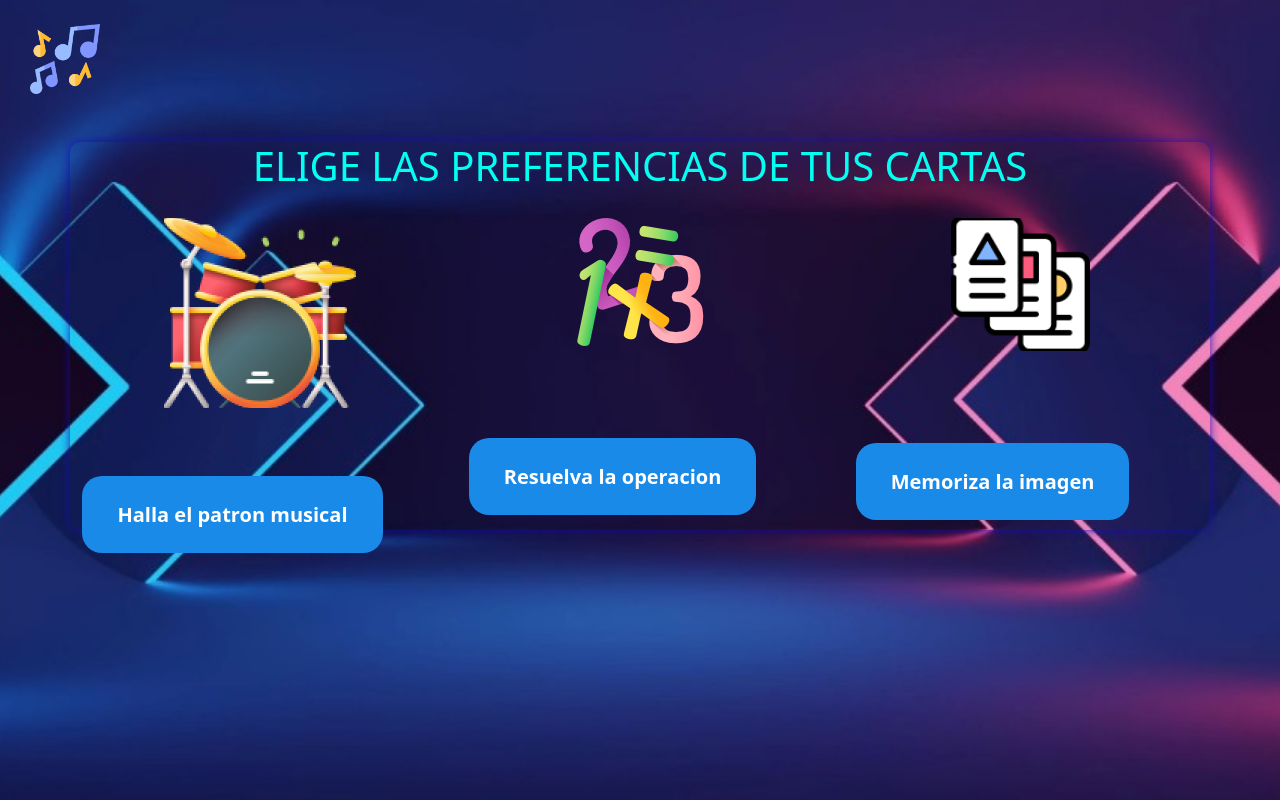
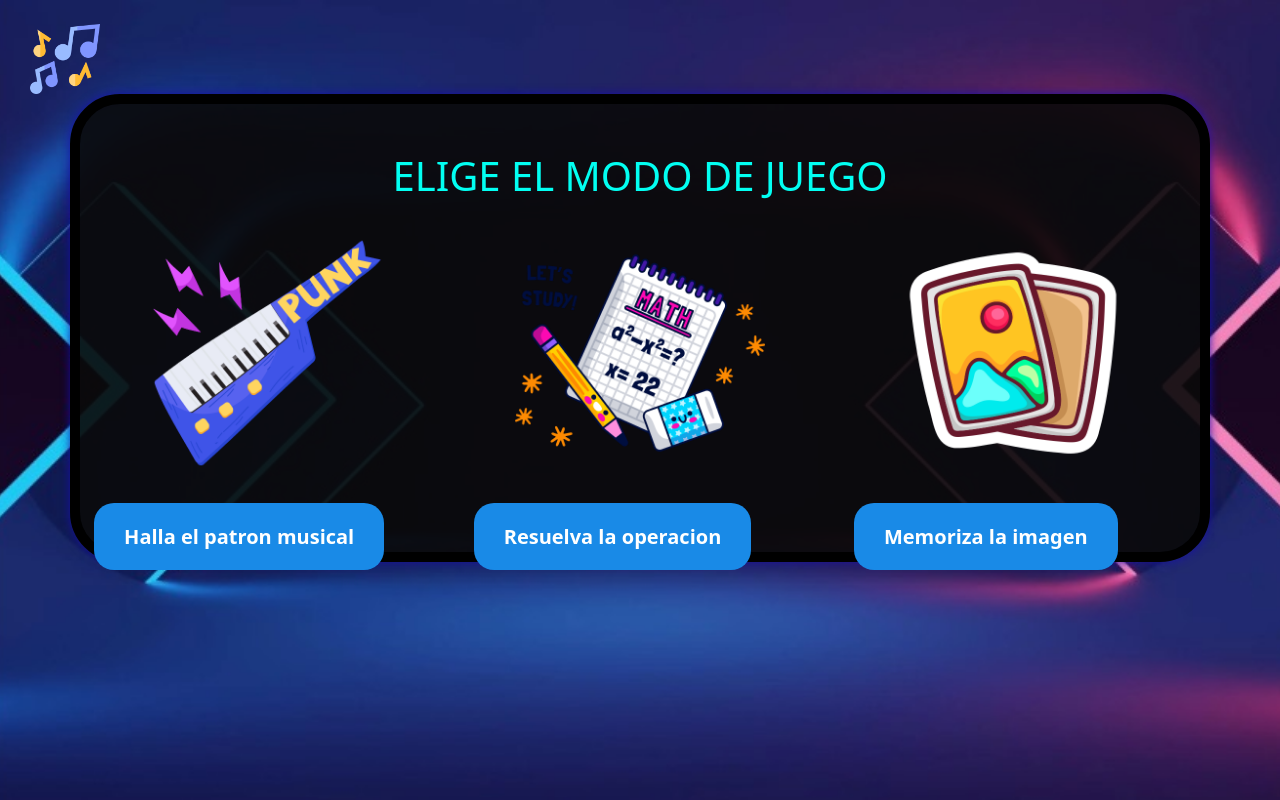
Before and after one commit to DanielBata25/Juego-Arcade-Memory, a PHP site: page /Jugar_multi.html in a window 1280 px wide. Run offline with PHP 8.4, Linux system fonts and the light colour scheme.

Commit message:
BATA2 08/09/2024

```diff
--- a/Video-juego/Jugar_multi.html
+++ b/Video-juego/Jugar_multi.html
@@ -16,36 +16,38 @@
 <body>
     <br>
     <img src="img/musica.png" class="tamañosoni" id="playPauseBTN" onclick="playPause()"> <br>
+
     <div class="container text-center conta ">
-        <h1 class="mt-5 text-center lola">ELIGE LAS PREFERENCIAS DE TUS CARTAS</h1>
+        <h1 class="mt-5 text-center lola">ELIGE EL MODO DE JUEGO</h1>
         <div class="row">
+
             <div class="col numeros2">
-                <img src="img/image 1.3.png">
-                <br><br><br><br>
+                <img src="img/piano2.png">
+                <br><br>
                 <a class="btn-1" href="Guia musica.html" role="button">Halla el patron musical</a>
             </div>
+
             <div class="col numeros2">
-                <img src="img/image 1.2.png">
-                <br><br><br><br><br>
+                <img src="img/matematicas2.png">
+                <br><br>
                 <a class="btn-1" href="Guia numeros.html" role="button">Resuelva la operacion</a>
             </div>
+
             <div class="col numeros2">
-                <img src="img/image1.1png.png">
-                <br><br><br><br><br>
+                <img src="img/carta.png">
+                <br><br>
                 <a class="btn-1" href="Guia imagen.html" role="button">Memoriza la imagen</a>
-
             </div>
-
         </div>
-
-        <!--MUSICA-->
-        <audio id="audio">
-            <source src="audio/musica.mp3" type="audio/mpeg">
-        </audio>
-        <!--END MUSICA-->
     </div>
 
-    </div>
+
+    <!--MUSICA-->
+    <audio id="audio">
+        <source src="audio/musica.mp3" type="audio/mpeg">
+    </audio>
+    <!--END MUSICA-->
+
     <!-- Js Plugins -->
 </body>
 <script src="bootstrap-5.1.3-dist/js/bootstrap.js"></script>
--- a/Video-juego/css/styles.css
+++ b/Video-juego/css/styles.css
@@ -16,16 +16,18 @@ body {
 	transition-duration: 3s;
 }
 .conta{
-	background-color:transparent;
-
-    border-radius: 10px;
+	border-width: 10px;
+	border-style: solid;
+	border-color: black;
+	background-color:rgba(10, 10, 10, 0.911);
+    border-radius: 50px;
     box-shadow: 0 0 10px rgba(24, 13, 175, 0.892);
 }
 .btn-1 {
 	margin-right: 55px;
 	border-radius: 20px;
 	background-color: rgb(25, 138, 231);
-	padding: 25px 35px;
+	padding: 20px 30px;
 	text-decoration: none;
 	color: white;
 	font-weight: 600;
@@ -67,6 +69,8 @@ body {
 .numeros2 img{
 
 	margin: 20px 20px 20px 20px;
+	height: 250px;
+	width: 250px;
 }
 .pci{
 	margin-left: 25px;
```
Also changed, not shown: Video-juego/css/modo_juego.css (+7 -3 lines), Video-juego/img/carta.png (added), Video-juego/img/matematicas.png (added), Video-juego/img/matematicas2.png (added), Video-juego/img/piano.png (added), Video-juego/img/piano2.png (added).
